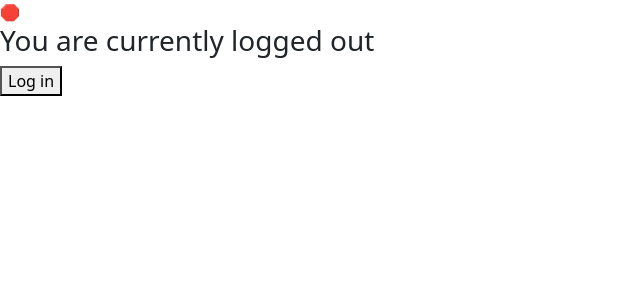
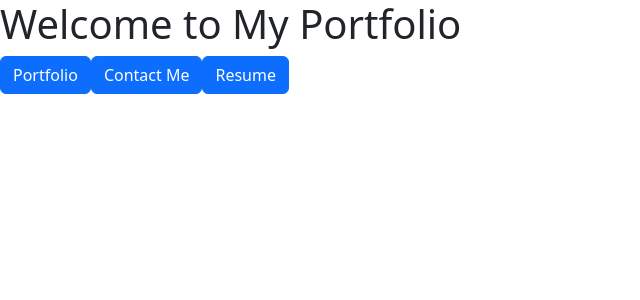
Before and after one commit to sam-stikeleather/Challenge-20-Portfolio, a React (Create React App) app: page / in a window 1280 px wide. Shown: the top 300 px of the page, without its empty margins (0-640 px from the left). Built offline with nearby package versions, Linux system fonts and the light colour scheme; the HTML template or start-up script is replaced by a standard one.

Commit message:
set up routes to contact, resume, and portfolio pages

```diff
--- a/package.json
+++ b/package.json
@@ -11,6 +11,7 @@
     "dotenv": "^16.3.1",
     "react": "^17.0.2",
     "react-dom": "^17.0.2",
+    "react-router-dom": "^6.14.2",
     "react-scripts": "5.0.1",
     "web-vitals": "^2.1.4"
   },
@@ -37,5 +38,8 @@
       "last 1 firefox version",
       "last 1 safari version"
     ]
+  },
+  "devDependencies": {
+    "@babel/plugin-proposal-private-property-in-object": "^7.21.11"
   }
 }
--- a/src/App.js
+++ b/src/App.js
@@ -1,12 +1,43 @@
-import React, { useState } from 'react';
-import Welcome from './components/Welcome';
+import 'bootstrap/dist/css/bootstrap.min.css';
+import React from 'react';
+import { BrowserRouter as Router, Routes, Route, Link } from 'react-router-dom';
+import Portfolio from './components/Portfolio';
+import Contact from './components/Contact';
+import Resume from './components/Resume';
+import './App.css';
 
-function App() {
-  // Here we declare a state boolean variable "loggedIn" and a function to update it.
-  const [loggedIn, setLoggedIn] = useState(false);
+const Welcome = () => {
+  return (
+    <div className="welcome-page">
+      <h1>Welcome to My Portfolio</h1>
+      <div className="buttons">
+        <Link to="/portfolio" className="btn btn-primary">
+          Portfolio
+        </Link>
+        <Link to="/contact" className="btn btn-primary">
+          Contact Me
+        </Link>
+        <Link to="/resume" className="btn btn-primary">
+          Resume
+        </Link>
+      </div>
+    </div>
+  );
+};
 
-  // We return the Welcome component and pass loggedIn and setLoggedIn as props.
-  return <Welcome loggedIn={loggedIn} setLoggedIn={setLoggedIn} />;
-}
+const App = () => {
+  return (
+    <Router>
+      <div className="App">
+        <Routes>
+          <Route path="/" element={<Welcome />} />
+          <Route path="/portfolio" element={<Portfolio />} />
+          <Route path="/contact" element={<Contact />} />
+          <Route path="/resume" element={<Resume />} />
+        </Routes>
+      </div>
+    </Router>
+  );
+};
 
 export default App;
--- /dev/null
+++ b/src/components/Contact.js
@@ -0,0 +1,7 @@
+import React from 'react';
+
+const Contact = () => {
+  return <h1>Contact Me Page</h1>;
+};
+
+export default Contact;
--- /dev/null
+++ b/src/components/Portfolio.js
@@ -0,0 +1,7 @@
+import React from 'react';
+
+const Portfolio = () => {
+  return <h1>Portfolio Page</h1>;
+};
+
+export default Portfolio;
--- /dev/null
+++ b/src/components/Resume.js
@@ -0,0 +1,7 @@
+import React from 'react';
+
+const Resume = () => {
+  return <h1>Resume</h1>;
+};
+
+export default Resume;
--- a/src/components/Welcome.js
+++ /dev/null
@@ -1,36 +0,0 @@
-import React from 'react';
-
-// Here we destructure our props into their own distinct variables
-export default function Welcome({ loggedIn, setLoggedIn }) {
-  // Lets log our our loggedIn variable to see it change in real time
-  console.log('Welcome -> loggedIn', loggedIn);
-
-  // If we are loggedIn render one set of elements, and if not we render another
-  return (
-    <div>
-      {/* Conditional (ternary) operator is checking to see if loggedIn is true. If so render the following: */}
-      {loggedIn ? (
-        <div>
-          <span role="img" aria-label="tada">
-            🎉
-          </span>
-          <h3>You are signed in!</h3>
-          <button type="button" onClick={() => setLoggedIn(!loggedIn)}>
-            Log out
-          </button>
-        </div>
-      ) : (
-        // If we are logged out, render this:
-        <div>
-          <span role="img" aria-label="stopsign">
-            🛑
-          </span>
-          <h3>You are currently logged out</h3>
-          <button type="button" onClick={() => setLoggedIn(!loggedIn)}>
-            Log in
-          </button>
-        </div>
-      )}
-    </div>
-  );
-}
```
Also changed, not shown: src/App.css (added), 1 other file (tests, documents, lock files or other folders).
